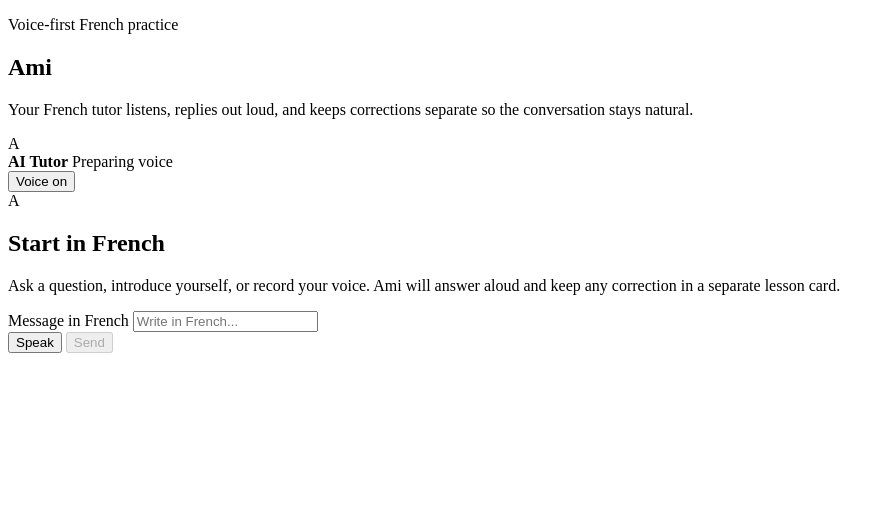
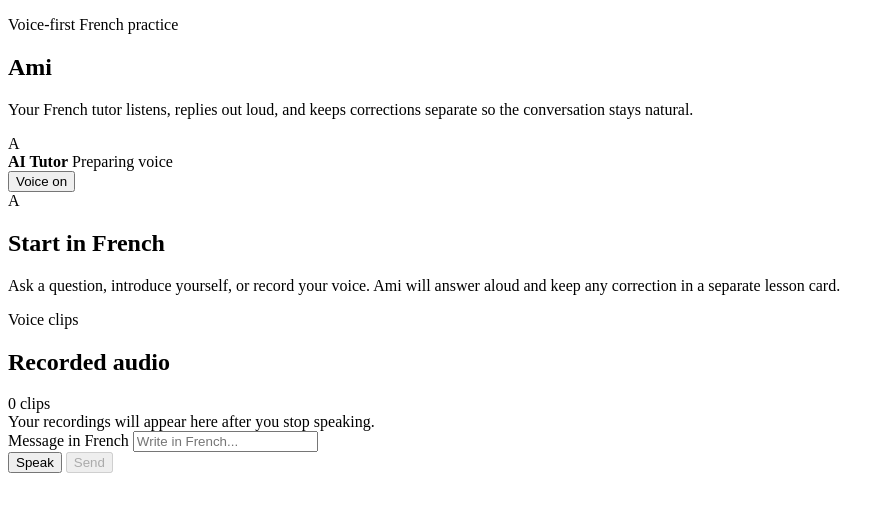
Before and after one commit to ether-paris/ami-frontend, a SvelteKit app: page / in a window 1280 px wide. Shown: the top 512 px of the page, without its empty margins (0-891 px from the left). Built offline with nearby package versions, Linux system fonts and the light colour scheme.

Commit message:
feat: separate voice clips from chat transcript

```diff
--- a/src/app.css
+++ b/src/app.css
@@ -182,7 +182,7 @@ button {
 .conversation {
   min-height: 0;
   display: grid;
-  grid-template-rows: 1fr auto;
+  grid-template-rows: minmax(0, 1fr) auto auto;
 }
 
 .messages {
@@ -292,6 +292,98 @@ button {
 .lesson-card p {
   margin: 0;
   white-space: pre-wrap;
+}
+
+.clips-panel {
+  padding: 0 24px 18px;
+}
+
+.clips-header {
+  display: flex;
+  align-items: end;
+  justify-content: space-between;
+  gap: 16px;
+  margin-bottom: 12px;
+}
+
+.clips-header h2 {
+  margin: 0;
+  font-size: 1rem;
+  color: #17324f;
+}
+
+.clips-header span {
+  font-size: 0.82rem;
+  color: #607386;
+}
+
+.clips-eyebrow {
+  margin-bottom: 4px;
+}
+
+.clips-list {
+  max-height: 220px;
+  overflow-y: auto;
+  display: flex;
+  flex-direction: column;
+  gap: 10px;
+  padding-right: 4px;
+}
+
+.clips-empty {
+  padding: 16px 18px;
+  border-radius: 18px;
+  border: 1px dashed rgba(81, 108, 139, 0.24);
+  background: rgba(255, 255, 255, 0.58);
+  color: #607386;
+}
+
+.clip-item {
+  display: grid;
+  grid-template-columns: auto 1fr;
+  gap: 12px;
+  align-items: center;
+  padding: 14px 16px;
+  border-radius: 20px;
+  border: 1px solid rgba(34, 72, 111, 0.12);
+  background: rgba(255, 255, 255, 0.88);
+}
+
+.clip-play {
+  min-width: 78px;
+  min-height: 44px;
+  padding: 0 14px;
+  border-radius: 999px;
+  background: linear-gradient(145deg, #173a61, #315f91);
+  color: #fff;
+  cursor: pointer;
+}
+
+.clip-meta {
+  min-width: 0;
+}
+
+.clip-title {
+  display: flex;
+  flex-wrap: wrap;
+  gap: 8px 10px;
+  align-items: baseline;
+  margin-bottom: 4px;
+}
+
+.clip-title strong {
+  color: #17324f;
+}
+
+.clip-title span {
+  font-size: 0.8rem;
+  color: #6c7f92;
+}
+
+.clip-meta p {
+  margin: 0;
+  color: #4f6277;
+  word-break: break-word;
 }
 
 .thinking-bubble {
@@ -434,6 +526,10 @@ button {
     padding: 18px;
   }
 
+  .clips-panel {
+    padding: 0 18px 16px;
+  }
+
   .message-stack {
     max-width: 100%;
   }
@@ -465,4 +561,8 @@ button {
   .composer-actions {
     grid-template-columns: 1fr;
   }
+
+  .clips-list {
+    max-height: 180px;
+  }
 }
--- a/src/routes/+page.svelte
+++ b/src/routes/+page.svelte
@@ -1,5 +1,5 @@
 <script lang="ts">
-  import { onMount, tick } from 'svelte';
+  import { onDestroy, onMount, tick } from 'svelte';
 
   type Message = {
     id: number;
@@ -15,6 +15,14 @@
     content: string;
   };
 
+  type VoiceClip = {
+    id: number;
+    url: string;
+    createdAt: number;
+    transcript: string | null;
+    status: 'recorded' | 'transcribing' | 'ready';
+  };
+
   const API_ENDPOINT = '/api/chat';
 
   let messages: Message[] = [];
@@ -25,6 +33,10 @@
   let mediaRecorder: MediaRecorder | null = null;
   let audioChunks: Blob[] = [];
   let messagesEl: HTMLDivElement | null = null;
+  let clipsEl: HTMLDivElement | null = null;
+  let voiceClips: VoiceClip[] = [];
+  let nextClipId = 1;
+  let activeClipId: number | null = null;
 
   let synth: SpeechSynthesis | null = null;
   let ttsEnabled = true;
@@ -57,6 +69,11 @@
   const scrollToLatest = async () => {
     await tick();
     messagesEl?.scrollTo({ top: messagesEl.scrollHeight, behavior: 'smooth' });
+  };
+
+  const scrollClipsToLatest = async () => {
+    await tick();
+    clipsEl?.scrollTo({ top: clipsEl.scrollHeight, behavior: 'smooth' });
   };
 
   const selectPreferredVoice = () => {
@@ -101,7 +118,55 @@
     scrollToLatest();
   };
 
-  const handleResponse = async (res: Response, pendingAudioId?: number) => {
+  const addVoiceClip = (audioBlob: Blob) => {
+    const url = URL.createObjectURL(audioBlob);
+    const clip: VoiceClip = {
+      id: nextClipId++,
+      url,
+      createdAt: Date.now(),
+      transcript: null,
+      status: 'recorded'
+    };
+
+    voiceClips = [clip, ...voiceClips];
+    void scrollClipsToLatest();
+
+    return clip;
+  };
+
+  const updateVoiceClip = (clipId: number, patch: Partial<Omit<VoiceClip, 'id' | 'url'>>) => {
+    voiceClips = voiceClips.map((clip) =>
+      clip.id === clipId
+        ? {
+            ...clip,
+            ...patch
+          }
+        : clip
+    );
+  };
+
+  const playClip = (clipId: number) => {
+    const clip = voiceClips.find((item) => item.id === clipId);
+    if (!clip) return;
+
+    if (activeClipId === clipId) {
+      const currentAudio = document.getElementById(`clip-audio-${clipId}`) as HTMLAudioElement | null;
+      if (currentAudio) {
+        currentAudio.pause();
+        currentAudio.currentTime = 0;
+      }
+      activeClipId = null;
+      return;
+    }
+
+    activeClipId = clipId;
+    const currentAudio = document.getElementById(`clip-audio-${clipId}`) as HTMLAudioElement | null;
+    currentAudio?.play().catch(() => {
+      activeClipId = null;
+    });
+  };
+
+  const handleResponse = async (res: Response, pendingMessageId?: number, clipId?: number) => {
     if (!res.ok) {
       pushAssistantError('Error communicating with backend.');
       return;
@@ -113,9 +178,9 @@
     const transcriptText = typeof data?.transcript === 'string' ? data.transcript.trim() : '';
     const assistantMessage = createMessage('assistant', replyText, { lesson: lessonText });
 
-    if (pendingAudioId) {
+    if (pendingMessageId) {
       messages = messages.map((message) =>
-        message.id === pendingAudioId
+        message.id === pendingMessageId
           ? {
               ...message,
               text: transcriptText || 'Voice note sent',
@@ -124,6 +189,13 @@
             }
           : message
       );
+
+      if (clipId) {
+        updateVoiceClip(clipId, {
+          transcript: transcriptText || null,
+          status: 'ready'
+        });
+      }
     }
 
     messages = [...messages, assistantMessage];
@@ -134,7 +206,11 @@
     speak(replyText);
   };
 
-  const sendPayload = async (payload: { message?: string; audio?: string; messages: ChatHistoryMessage[] }, pendingAudioId?: number) => {
+  const sendPayload = async (
+    payload: { message?: string; audio?: string; messages: ChatHistoryMessage[] },
+    pendingMessageId?: number,
+    clipId?: number
+  ) => {
     try {
       const res = await fetch(API_ENDPOINT, {
         method: 'POST',
@@ -142,7 +218,7 @@
         body: JSON.stringify(payload)
       });
 
-      await handleResponse(res, pendingAudioId);
+      await handleResponse(res, pendingMessageId, clipId);
     } catch (e) {
       console.error(e);
       pushAssistantError('Network error.');
@@ -176,22 +252,24 @@
 
       mediaRecorder.onstop = async () => {
         const audioBlob = new Blob(audioChunks, { type: 'audio/webm' });
+        const clip = addVoiceClip(audioBlob);
+        updateVoiceClip(clip.id, { status: 'transcribing' });
+
         const reader = new FileReader();
+        const pendingAudioMessage = createMessage('user', 'Transcribing voice note...', {
+          includeInContext: false,
+          pending: true
+        });
+        messages = [...messages, pendingAudioMessage];
+        isThinking = true;
+        await scrollToLatest();
 
         reader.readAsDataURL(audioBlob);
         reader.onloadend = async () => {
           const base64data = reader.result as string;
           const base64Audio = base64data.split(',')[1];
 
-          const pendingAudioMessage = createMessage('user', 'Transcribing voice note...', {
-            includeInContext: false,
-            pending: true
-          });
-          messages = [...messages, pendingAudioMessage];
-          isThinking = true;
-          await scrollToLatest();
-
-          await sendPayload({ audio: base64Audio, messages: toChatHistory() }, pendingAudioMessage.id);
+          await sendPayload({ audio: base64Audio, messages: toChatHistory() }, pendingAudioMessage.id, clip.id);
         };
 
         stream.getTracks().forEach((track) => track.stop());
@@ -204,6 +282,10 @@
       alert('Could not access microphone.');
     }
   };
+
+  onDestroy(() => {
+    voiceClips.forEach((clip) => URL.revokeObjectURL(clip.url));
+  });
 
   const stopRecording = () => {
     if (mediaRecorder && isRecording) {
@@ -308,6 +390,66 @@
         {/if}
       </div>
 
+      <section class="clips-panel">
+        <div class="clips-header">
+          <div>
+            <p class="eyebrow clips-eyebrow">Voice clips</p>
+            <h2>Recorded audio</h2>
+          </div>
+          <span>{voiceClips.length} clips</span>
+        </div>
+
+        <div class="clips-list" bind:this={clipsEl}>
+          {#if voiceClips.length === 0}
+            <div class="clips-empty">
+              Your recordings will appear here after you stop speaking.
+            </div>
+          {/if}
+
+          {#each voiceClips as clip}
+            <article class="clip-item">
+              <button
+                class="clip-play"
+                type="button"
+                on:click={() => playClip(clip.id)}
+                aria-label={activeClipId === clip.id ? 'Pause recording' : 'Play recording'}
+              >
+                {activeClipId === clip.id ? 'Pause' : 'Play'}
+              </button>
+
+              <audio
+                id={`clip-audio-${clip.id}`}
+                src={clip.url}
+                preload="none"
+                on:play={() => (activeClipId = clip.id)}
+                on:pause={() => {
+                  if (activeClipId === clip.id) activeClipId = null;
+                }}
+                on:ended={() => {
+                  if (activeClipId === clip.id) activeClipId = null;
+                }}
+              ></audio>
+
+              <div class="clip-meta">
+                <div class="clip-title">
+                  <strong>Recording {clip.id}</strong>
+                  <span>{new Date(clip.createdAt).toLocaleTimeString([], { hour: '2-digit', minute: '2-digit' })}</span>
+                </div>
+                <p>
+                  {#if clip.status === 'transcribing'}
+                    Transcribing...
+                  {:else if clip.transcript}
+                    {clip.transcript}
+                  {:else}
+                    Tap play to listen back.
+                  {/if}
+                </p>
+              </div>
+            </article>
+          {/each}
+        </div>
+      </section>
+
       <form class="composer" on:submit|preventDefault={sendText}>
         <label class="composer-field">
           <span class="sr-only">Message in French</span>
```
